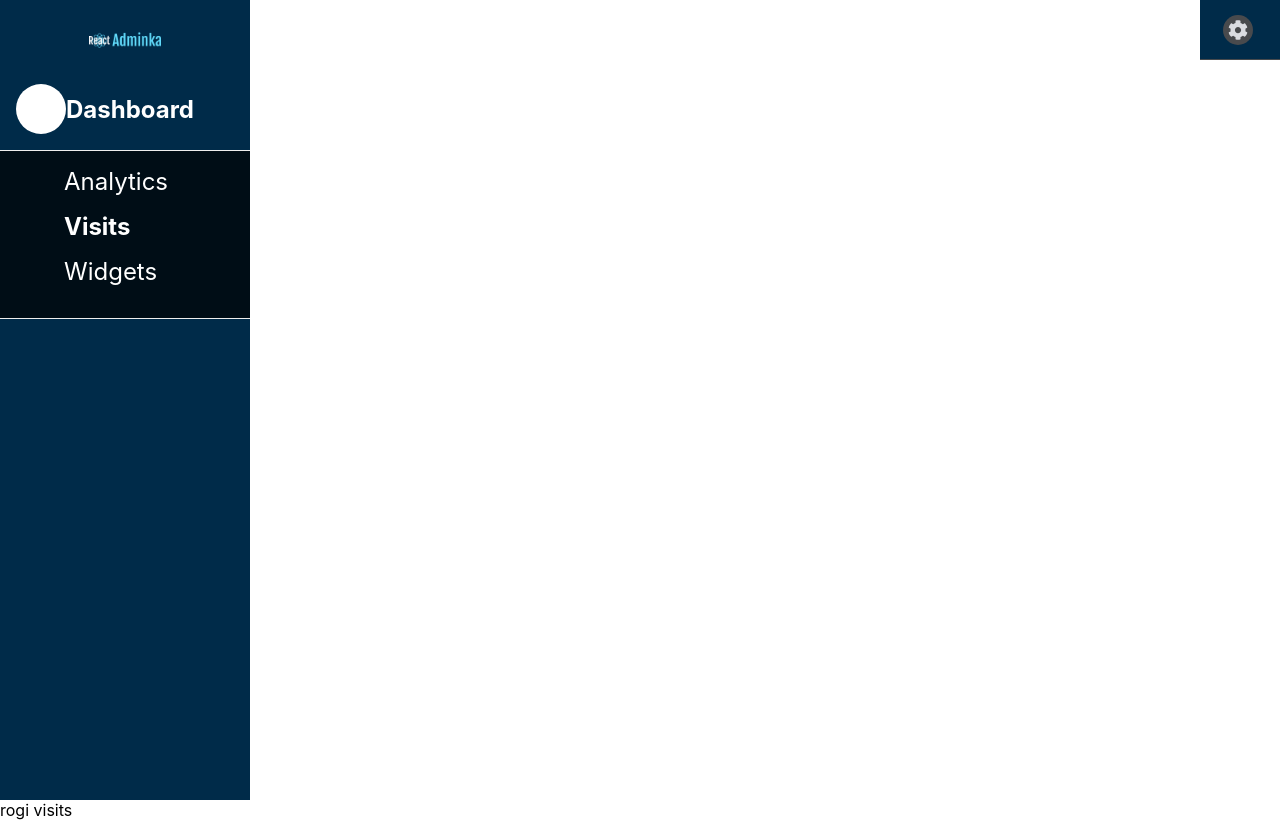
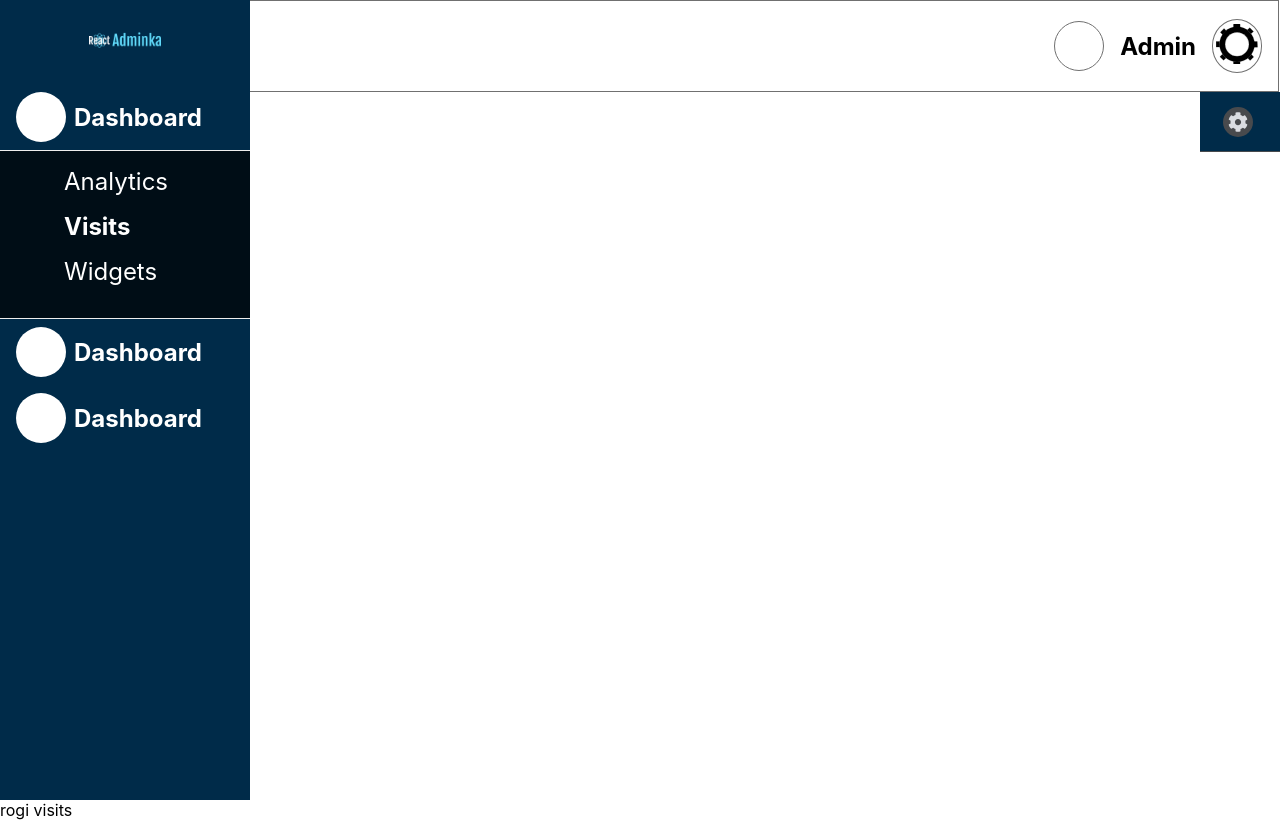
Before and after one commit to LordGrishnakh/adminka, a React (Create React App) app: page /visits in a window 1280 px wide. Built offline with nearby package versions, Linux system fonts and the light colour scheme.

Commit message:
Top navbar, custom svg and improved sidebar animation

```diff
--- a/public/index.html
+++ b/public/index.html
@@ -10,34 +10,11 @@
       content="Web site created using create-react-app"
     />
     <link rel="apple-touch-icon" href="%PUBLIC_URL%/logo192.png" />
-    <!--
-      manifest.json provides metadata used when your web app is installed on a
-      user's mobile device or desktop. See https://developers.google.com/web/fundamentals/web-app-manifest/
-    -->
     <link rel="manifest" href="%PUBLIC_URL%/manifest.json" />
-    <!--
-      Notice the use of %PUBLIC_URL% in the tags above.
-      It will be replaced with the URL of the `public` folder during the build.
-      Only files inside the `public` folder can be referenced from the HTML.
-
-      Unlike "/favicon.ico" or "favicon.ico", "%PUBLIC_URL%/favicon.ico" will
-      work correctly both with client-side routing and a non-root public URL.
-      Learn how to configure a non-root public URL by running `npm run build`.
-    -->
-    <title>React App</title>
+    <title>React Adminka</title>
   </head>
   <body>
     <noscript>You need to enable JavaScript to run this app.</noscript>
     <div id="root"></div>
-    <!--
-      This HTML file is a template.
-      If you open it directly in the browser, you will see an empty page.
-
-      You can add webfonts, meta tags, or analytics to this file.
-      The build step will place the bundled scripts into the <body> tag.
-
-      To begin the development, run `npm start` or `yarn start`.
-      To create a production bundle, use `npm run build` or `yarn build`.
-    -->
   </body>
 </html>
--- a/src/components/AuthenticationUI/Authentication.tsx
+++ b/src/components/AuthenticationUI/Authentication.tsx
@@ -7,9 +7,10 @@ const Authentication: React.FC<{ authenticate: (a: boolean) => void }> = (
   props
 ) => {
   const [loading, setLoading] = useState(false);
+  const [showError, setShowError] = useState(false);
   const loginRef = useRef<HTMLInputElement>(null);
   const passwordRef = useRef<HTMLInputElement>(null);
-  const handleSubmit = (e: React.FormEvent) => {
+  const handleSubmit = (e: React.FormEvent): void => {
     e.preventDefault();
     setLoading(true);
     if (
@@ -20,6 +21,11 @@ const Authentication: React.FC<{ authenticate: (a: boolean) => void }> = (
         props.authenticate(true);
         setLoading(false);
       }, 2000);
+    } else {
+      setTimeout(() => {
+        setLoading(false);
+        setShowError(true);
+      }, 2000);
     }
   };
 
@@ -27,14 +33,19 @@ const Authentication: React.FC<{ authenticate: (a: boolean) => void }> = (
     <div className={styles.Container}>
       <div className={styles.AuthForm}>
         <img src="images/reactAdminkaLogoWhite.png" alt="logo" />
+        {showError && <div onClick={() => setShowError(false)} style={{ color: "red" }}>ERROR: login is not admin and password is not rogiTheGreat</div>}
         <form onSubmit={handleSubmit}>
           <div className={styles.formGroup}>
             <label htmlFor="email">Логин</label>
-            <input ref={loginRef} type="text" value="admin" />
+            <input ref={loginRef} type="text" defaultValue="admin" />
           </div>
           <div className={styles.formGroup}>
             <label htmlFor="email">Пароль</label>
-            <input ref={passwordRef} type="password" value="rogiTheGreat" />
+            <input
+              ref={passwordRef}
+              type="password"
+              defaultValue="rogiTheGreat"
+            />
           </div>
           <button disabled={loading}>{!loading ? "Войти" : <Spinner />}</button>
         </form>
--- a/src/components/Dashboard/Dashboard.scss
+++ b/src/components/Dashboard/Dashboard.scss
@@ -2,6 +2,7 @@
 
 .Container {
   position: sticky;
+  z-index: 2;
   top: 0;
   left: 0;
   display: inline-block;
@@ -12,13 +13,15 @@
   background-color: $primary-color;
 
   ul {
+    opacity: 0;
+    background-color: darken($primary-color, 10%);
+    width: 100%;
     z-index: 5;
     position: relative;
     top: 0;
     left: 0;
     display: block;
-    padding: 1rem;
-    margin-top: 1rem;
+
     width: 100%;
     border-top: 1px solid #eee;
     border-bottom: 1px solid #eee;
@@ -54,21 +57,23 @@
 
   .Circle {
     display: inline-block;
+    margin-right: 0.5rem;
+    margin: .5rem .5rem .5rem 0;
     width: 50px;
     height: 50px;
     background-color: white;
     border-radius: 50%;
   }
 }
+
+//Initial height
 .DashboardSection {
-  opacity: 0;
-  background-color: darken($primary-color, 10%);
-  width: 100%;
+  height: 0;
 }
 
 .header {
   position: absolute;
-  top: 0;
+  top: 92px;
   right: 0;
 }
 
@@ -91,26 +96,36 @@
 }
 
 .second-step-enter {
-  transition: opacity 200ms, transform 200ms;
-  opacity: 0;
+  transition: opacity 200ms, transform 200ms, height 300ms;
+  opacity: 1;
+  padding: 1rem;
+  height: 0;
   transform: translateX(-200px);
 }
 .second-step-enter-active {
-  opacity: 1;
+  opacity: 1 !important;
+  padding: 1rem;
   transform: translateX(0);
+  height: auto;
 }
 .second-step-enter-done {
-  opacity: 1;
+  opacity: 1 !important;
+  padding: 1rem;
   transform: translateX(0);
+  height: auto;
 }
 .second-step-exit {
-  transition: opacity 200ms, transform 200ms;
+  transition: opacity 200ms, transform 200ms, height 300ms;
 }
 .second-step-exit-active {
   opacity: 0;
+  padding: 0;
   transform: translateX(-400px);
+  height: auto;
 }
 .second-step-exit-done {
   opacity: 0;
+  padding: 0;
   transform: translateX(-100px);
+  height: 0;
 }
--- a/src/components/Dashboard/Dashboard.tsx
+++ b/src/components/Dashboard/Dashboard.tsx
@@ -4,10 +4,10 @@ import "./Dashboard.scss";
 
 import { CSSTransition } from "react-transition-group";
 import Header from "../Header/Header";
+import Navbar from "../Navbar/Navbar";
 
 const Dashboard: React.FC = (props) => {
   const [inProp, setInProp] = useState(false);
-  const [open, setOpen] = useState(false);
   const [expand, setExpand] = useState(false);
 
   console.log(expand);
@@ -27,10 +27,7 @@ const Dashboard: React.FC = (props) => {
         <nav
           className="Container"
           onMouseEnter={expandSidebarhandler}
-          onMouseLeave={!open ? hideSidebarhandler : () => {}}
-          onClick={() => {
-            setOpen(!open);
-          }}
+          onMouseLeave={hideSidebarhandler}
         >
           <div className="LogoContainer">
             <img src="images/reactAdminkaLogoWhite.png" alt="Logo" />
@@ -58,8 +55,18 @@ const Dashboard: React.FC = (props) => {
               </li>
             </ul>
           </CSSTransition>
+          <div className="Section" onClick={() => setExpand(!expand)}>
+            <span className="Circle"></span>
+            {inProp && <h2>Dashboard</h2>}
+          </div>
+          <div className="Section" onClick={() => setExpand(!expand)}>
+            <span className="Circle"></span>
+            {inProp && <h2>Dashboard</h2>}
+          </div>
         </nav>
       </CSSTransition>
+      {/* весь верхний навбар - полоса с аватаром, никнеймом инастройками */}
+      <Navbar />
       <div className="header">
         <Header />
       </div>
--- /dev/null
+++ b/src/components/Navbar/Navbar.scss
@@ -0,0 +1,46 @@
+.Navbar {
+  height: 92px;
+  width: calc(100vw - 101px);
+  border: 1px solid #707070;
+  padding: 0 1rem;
+
+  display: flex;
+  justify-content: flex-end;
+  align-items: center;
+  gap: 1rem;
+
+  position: absolute;
+  top: 0;
+  left: 100px;
+  z-index: 1;
+
+  & .Avatar {
+    border: 1px solid #707070;
+    height: 50px;
+    width: 50px;
+    padding: 0.2em;
+    border-radius: 50%;
+  }
+
+  & .LocalSettings {
+    width: 50px;
+    cursor: pointer;
+    border: 1px solid #707070;
+    padding: 0.2em;
+    border-radius: 50%;
+
+    &:hover {
+      animation: rotation 3s infinite;
+    }
+  }
+}
+
+@keyframes rotation {
+  0% {
+    transform: rotate(0);
+  }
+
+  100% {
+    transform: rotate(360deg);
+  }
+}
--- /dev/null
+++ b/src/components/Navbar/Navbar.tsx
@@ -0,0 +1,23 @@
+import React from 'react';
+import { getUserName } from '../../utilFunctions';
+import { ReactComponent as SettingsIcon } from "../Header/icons/rogi_test.svg";
+
+import "./Navbar.scss";
+
+const Navbar: React.FC = () => {
+  return (
+    <div className="Navbar">
+      <div className="Avatar">
+
+      </div>
+      <div className="Nickname">
+        <h2>{getUserName()}</h2>
+      </div>
+      <div className="LocalSettings">
+        <SettingsIcon />
+      </div>
+    </div>
+  )
+}
+
+export default Navbar
--- /dev/null
+++ b/src/utilFunctions.ts
@@ -0,0 +1,3 @@
+export const getUserName = () => {
+  return "Admin"
+}
```
Also changed, not shown: src/components/Header/icons/rogi_test.svg (added).
